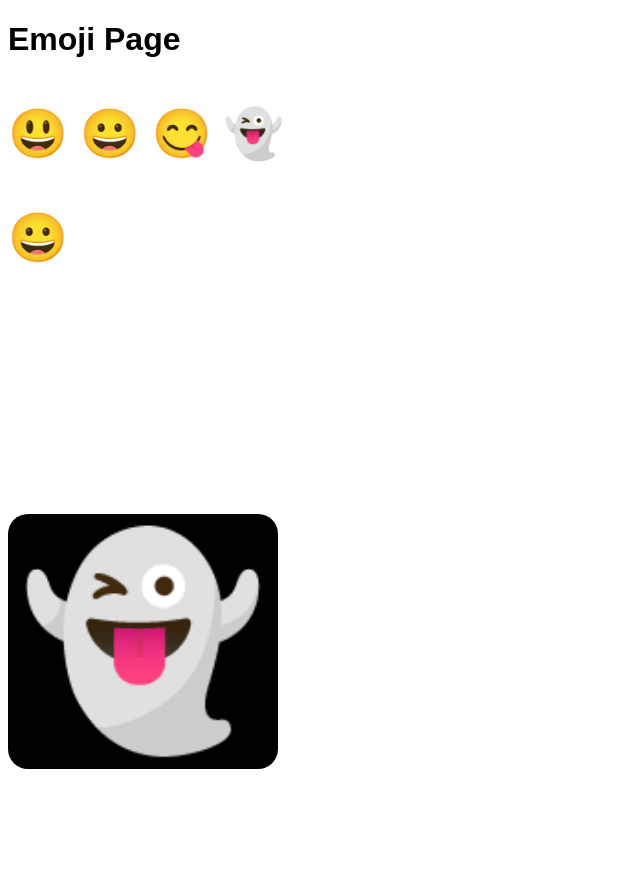
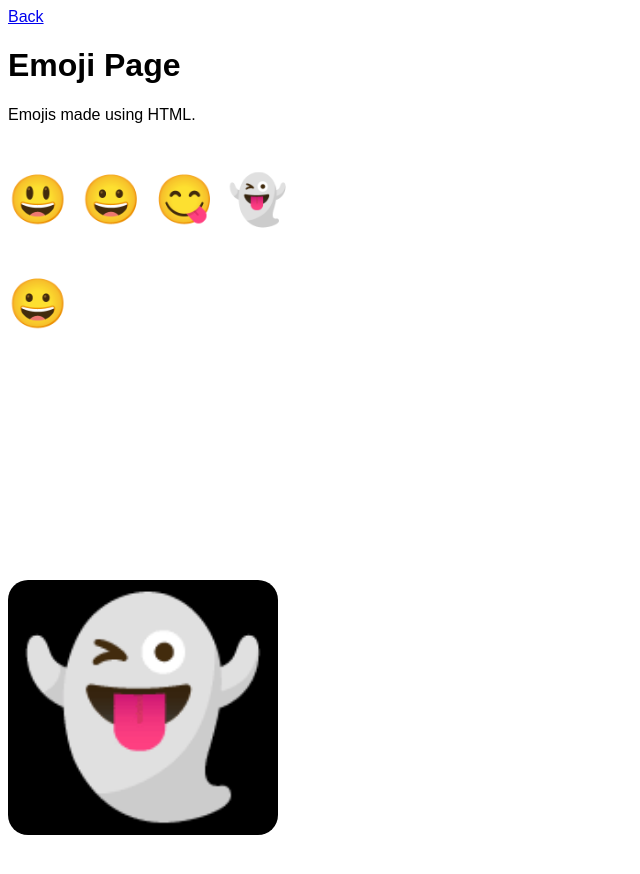
Before and after one commit to nashjar000/HTML-Practice, a plain HTML site: page emoji.html in a window 1280 px wide. Shown: the whole page, without its empty margins (0-640 px from the left). Drawn offline with Linux system fonts and the light colour scheme.

Commit message:
added a back button

```diff
--- a/emoji.html
+++ b/emoji.html
@@ -5,8 +5,15 @@
     <meta name="viewport" content="width=device-width, initial-scale=1.0">
     <title>Emoji Page</title>
 </head>
+<style>
+    body {
+        font-family: Arial, Helvetica, sans-serif;
+    }
+</style>
 <body>
-    <h1 style="font-family: Arial, Helvetica, sans-serif;">Emoji Page</h1>
+    <a href="./index.html">Back</a>
+    <h1>Emoji Page</h1>
+    <p>Emojis made using HTML.</p>
 
     <p style="font-size: 48px;">
         &#128515; &#128512; &#128523; &#128123;
```
Also changed, not shown: canvas.html (+1 -0 lines), doctype.html (+1 -0 lines).
